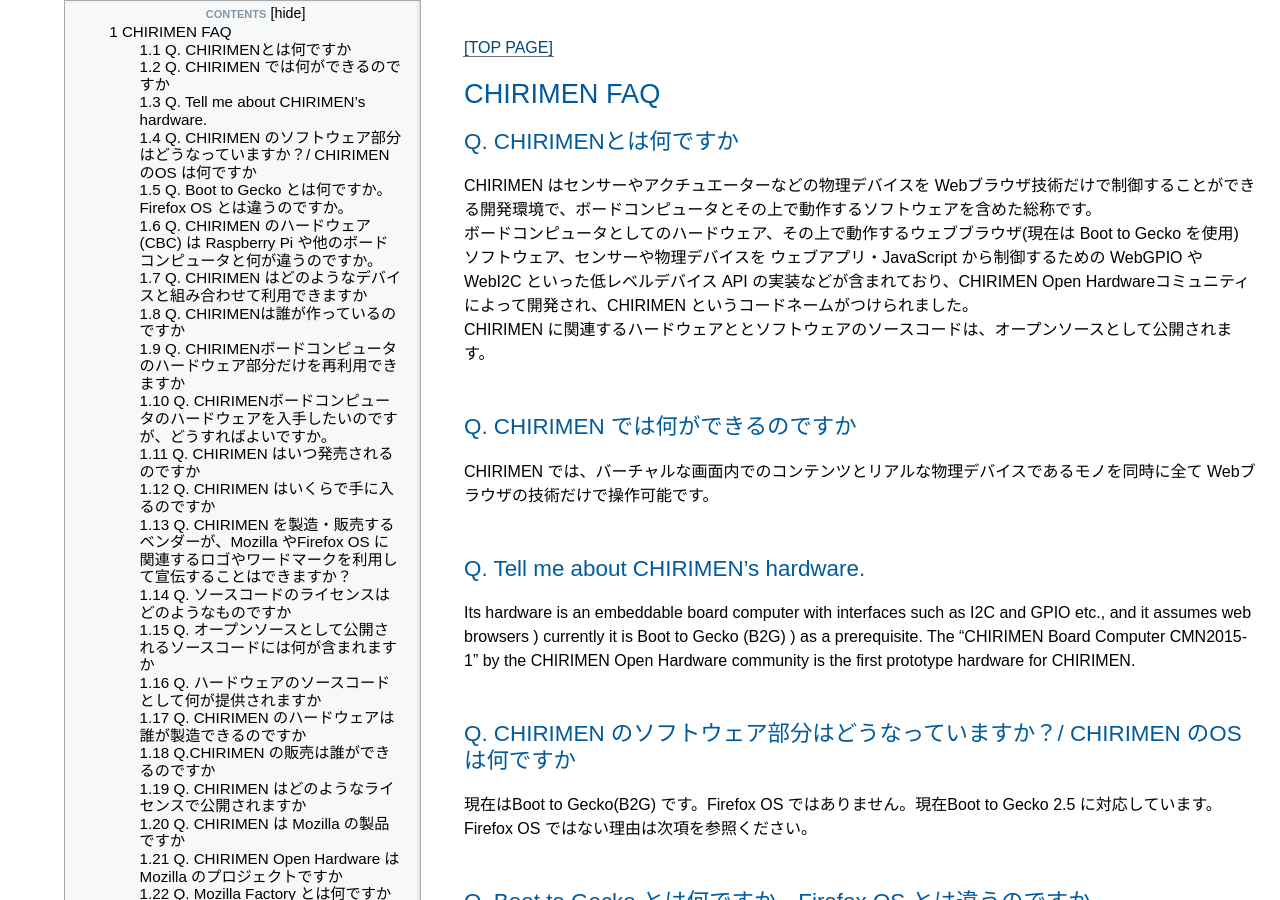
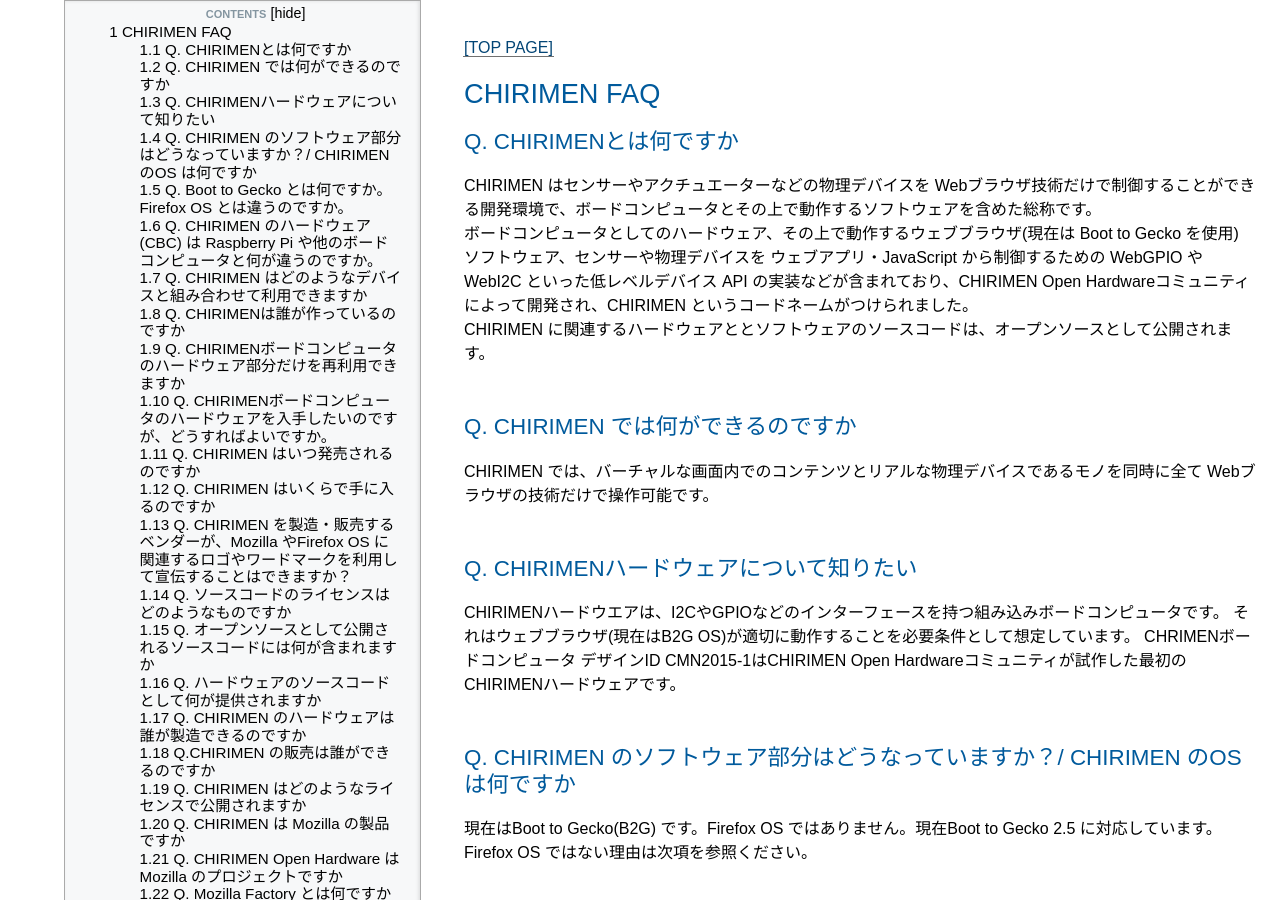
Before and after one commit to chirimen-oh/chirimen-oh.github.io, a Jekyll site: the page built from docs/ja/FAQ.md, in a window 1280 px wide and 900 px high. Built offline with Jekyll 4.4.1, drawn with Linux system fonts in a browser that asks for light colours; nearby versions of some CDN libraries.

Commit message:
Update FAQ.md

```diff
--- a/docs/ja/FAQ.md
+++ b/docs/ja/FAQ.md
@@ -12,8 +12,10 @@ CHIRIMEN に関連するハードウェアととソフトウェアのソース
 ## Q. CHIRIMEN では何ができるのですか
 CHIRIMEN では、バーチャルな画面内でのコンテンツとリアルな物理デバイスであるモノを同時に全て Webブラウザの技術だけで操作可能です。
 
-## Q. Tell me about CHIRIMEN's hardware.
-Its hardware is an embeddable board computer with interfaces such as I2C and GPIO etc., and it assumes web browsers ) currently it is Boot to Gecko (B2G) ) as a prerequisite. The "CHIRIMEN Board Computer CMN2015-1" by the CHIRIMEN Open Hardware community is the first prototype hardware for CHIRIMEN.
+## Q. CHIRIMENハードウェアについて知りたい
+CHIRIMENハードウエアは、I2CやGPIOなどのインターフェースを持つ組み込みボードコンピュータです。
+それはウェブブラウザ(現在はB2G OS)が適切に動作することを必要条件として想定しています。
+CHRIMENボードコンピュータ デザインID CMN2015-1はCHIRIMEN Open Hardwareコミュニティが試作した最初のCHIRIMENハードウェアです。
 
 ## Q. CHIRIMEN のソフトウェア部分はどうなっていますか？/ CHIRIMEN のOS は何ですか
 現在はBoot to Gecko(B2G) です。Firefox OS ではありません。現在Boot to Gecko 2.5 に対応しています。 Firefox OS ではない理由は次項を参照ください。
```
